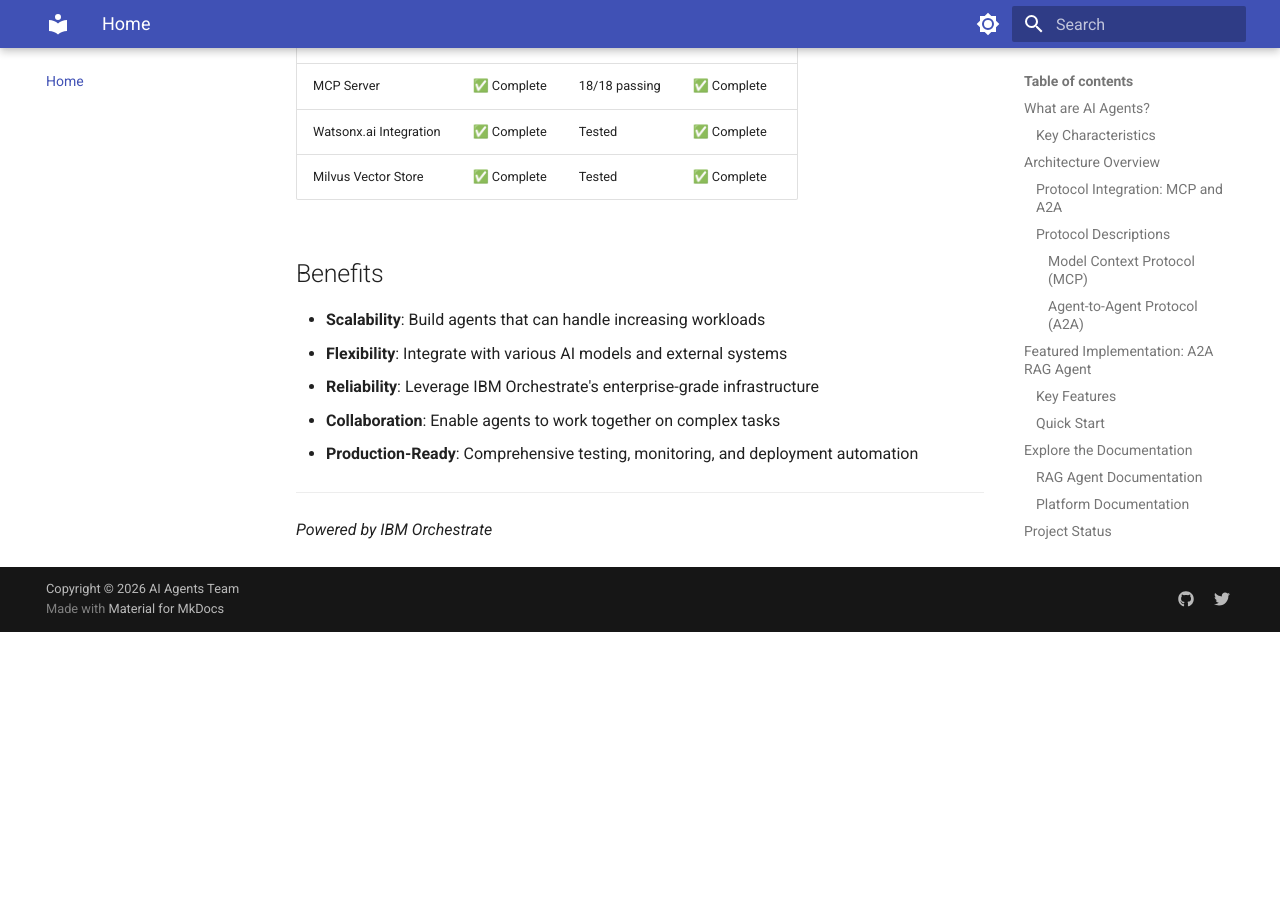
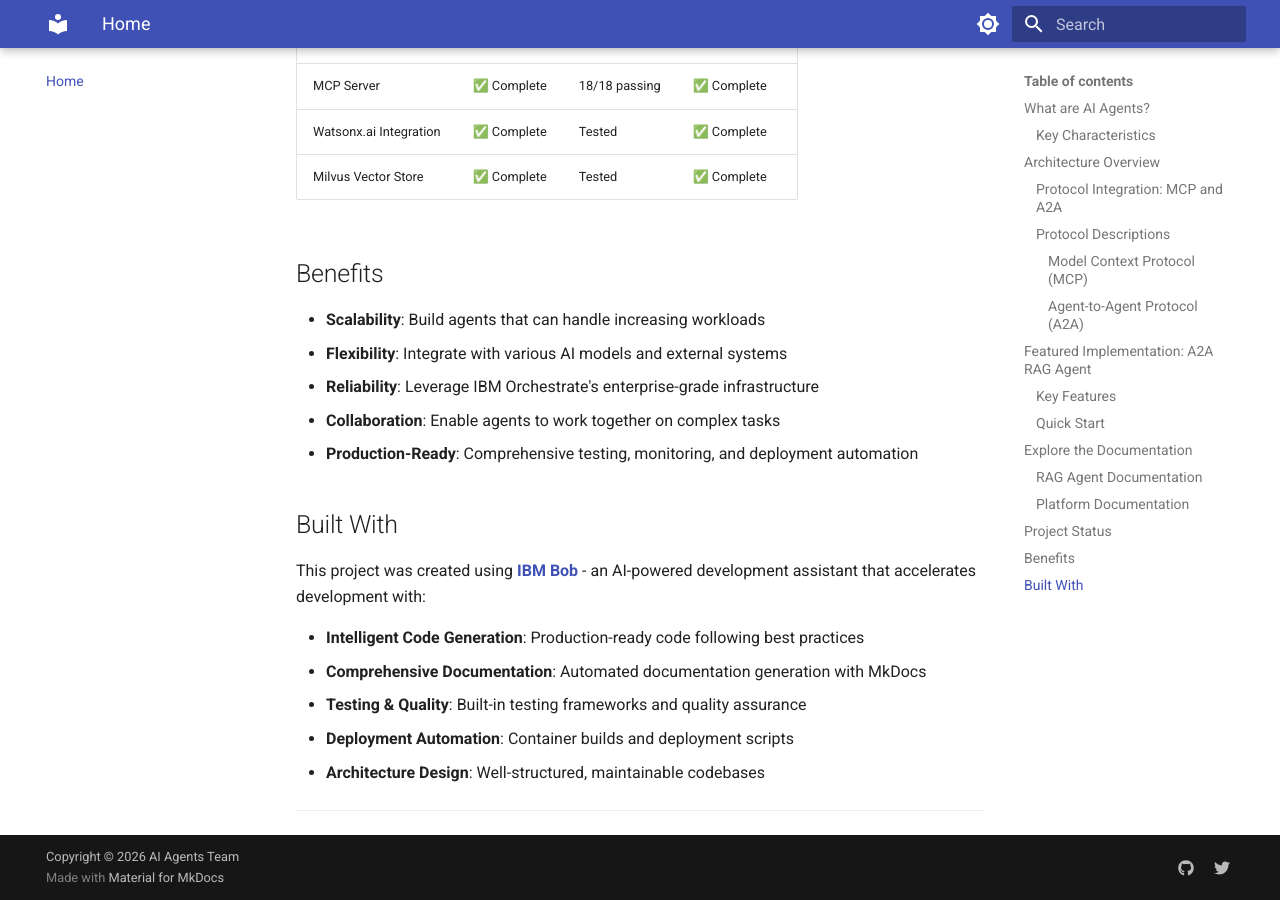
Before and after one commit to binnes/a2a, an MkDocs documentation site: the page built from docs/docs/index.md, in a window 1280 px wide and 900 px high, scrolled down 3174 px. Built offline with MkDocs 1.6.1 and Material for MkDocs 9.7.7, drawn with Linux system fonts in a browser that asks for light colours; before the commit the page ends 3806 px from its top, so only the background shows below that.

Commit message:
updated docs

```diff
--- a/docs/docs/index.md
+++ b/docs/docs/index.md
@@ -162,6 +162,14 @@
 - **Collaboration**: Enable agents to work together on complex tasks
 - **Production-Ready**: Comprehensive testing, monitoring, and deployment automation
 
+## Built With
+
+This project was created using **[IBM Bob](https://github.com/ibm/bob)** - an AI-powered development assistant that accelerates development with:
+
+- **Intelligent Code Generation**: Production-ready code following best practices
+- **Comprehensive Documentation**: Automated documentation generation with MkDocs
+- **Testing & Quality**: Built-in testing frameworks and quality assurance
+- **Deployment Automation**: Container builds and deployment scripts
+- **Architecture Design**: Well-structured, maintainable codebases
+
 ---
-
-*Powered by IBM Orchestrate*
```
Also changed, not shown: RAG/README.md, README.md.
